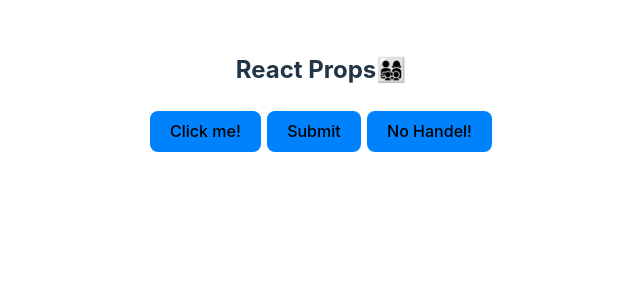
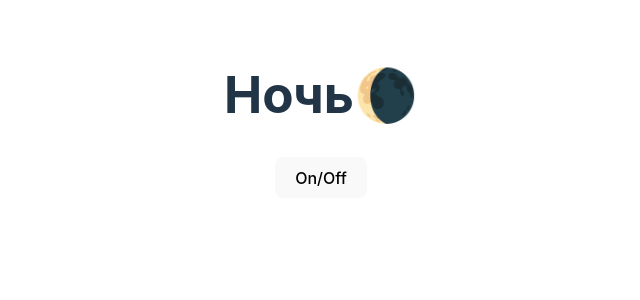
Before and after one commit to SergejL-code/react_52_2_fs_ait, a React (Vite) app: page / in a window 1280 px wide. Shown: the top 300 px of the page, without its empty margins (319-959 px from the left). Built offline with nearby package versions, Linux system fonts and the light colour scheme.

Commit message:
create day.jsx(Day/Night boolean)

```diff
--- a/src/App.jsx
+++ b/src/App.jsx
@@ -4,8 +4,10 @@
 //import reactLogo from "./assets/react.svg";
 //import viteLogo from "/vite.svg";
 import "./App.css";
+import Day from "./lessons/lesson_04/Day";
+//import Lesson04 from "./lessons/lesson_04/Lesson04";
 //import Homework03 from "./homework/HM03/Homework03";
-import Lesson03 from "./lessons/lesson_03/Lesson03";
+//import Lesson03 from "./lessons/lesson_03/Lesson03";
 
 //import Homework02 from "./homework/HM02/Homework02";
 //import Homework_01 from "./homework/HM01/Homework_01";
@@ -37,7 +39,7 @@ import Lesson03 from "./lessons/lesson_03/Lesson03";
 function App() {
   return (
     <div>
-      <Lesson03 />
+      <Day />
     </div>
   );
 }
--- /dev/null
+++ b/src/lessons/lesson_04/Day.jsx
@@ -0,0 +1,18 @@
+//### 1: Изменение булевого значения
+
+// Создайте компонент, который позволяет управлять состоянием "включено/выключено". Начальное состояние должно быть `false`. При нажатии на кнопку, состояние должно переключаться, а текст на экране изменяться в зависимости от значения состояния: "День 🌞" / "Ночь 🌛"
+import React, { useState } from "react";
+
+export default function Day() {
+  const [isDay, setDay] = useState(false);
+  const dayNight = () => {
+    setDay((prev) => !prev);
+  };
+
+  return (
+    <div>
+      <h1>{isDay ? "День 🌞" : "Ночь🌘"}</h1>
+      <button onClick={dayNight}>On/Off</button>
+    </div>
+  );
+}
--- /dev/null
+++ b/src/lessons/lesson_04/Lesson04.jsx
@@ -0,0 +1,34 @@
+import { useState } from "react";
+
+export default function Lesson04() {
+  //   let count = 0;
+  //   const handlePlus = () => {
+  //     count++;
+  //     console.log(count);
+  //   };
+
+  //   let result = useState(0);
+  //     let count = result[0]
+  //     let setCount = result[1]
+  let [count, setCount] = useState(0);
+
+  const handlePlus = () => {
+    // setCount(10)
+    setCount((prev) => prev + 1);
+  };
+
+  const handleMinus = () => {
+    setCount((prev) => prev - 1);
+  };
+
+  return (
+    <div>
+      <h2>React useState() hook 🪝</h2>
+      <div className="counter">
+        <button onClick={handleMinus}>-</button>
+        <span>{count}</span>
+        <button onClick={handlePlus}>+</button>
+      </div>
+    </div>
+  );
+}
```
